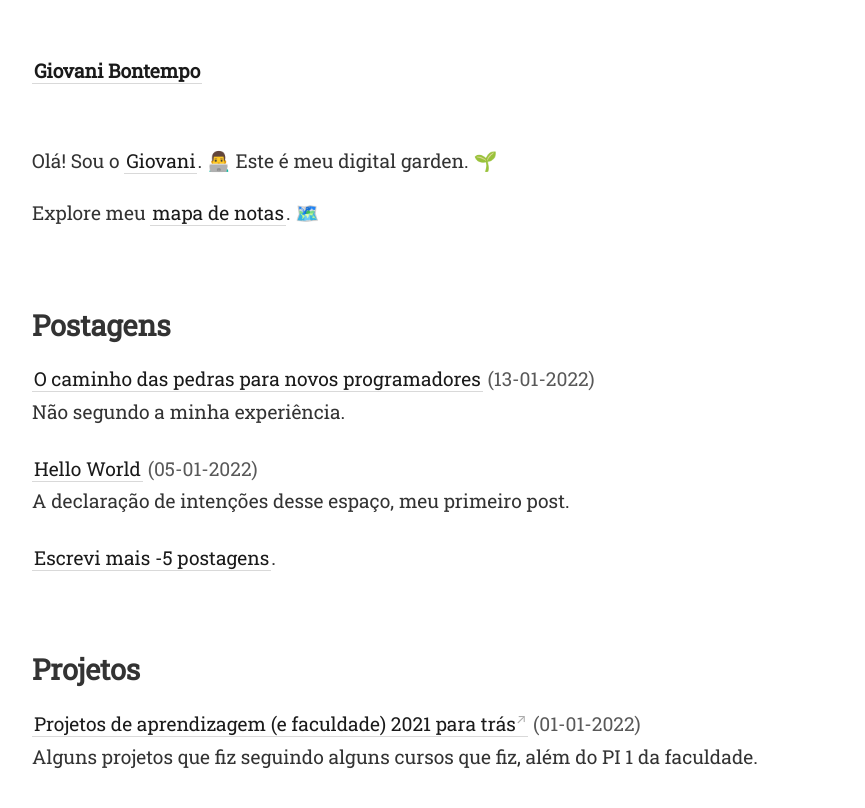
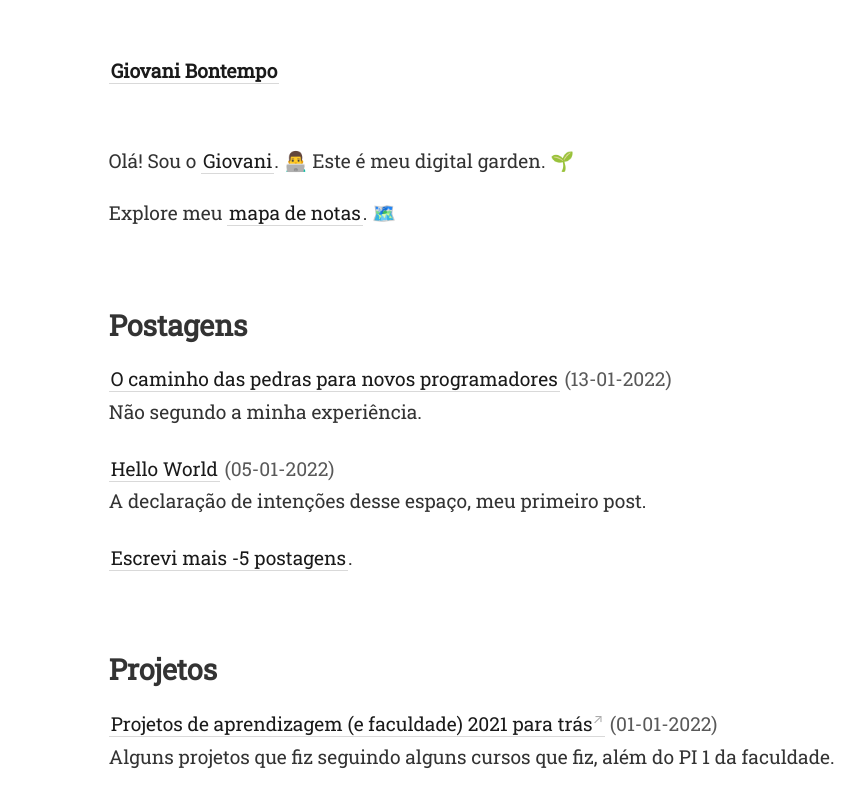
Before and after one commit to gio-bon/MyDigitalGarden, a Jekyll site: the page built from _pages/index.md, in a window 1280 px wide. Shown: the top 808 px of the page, without its empty margins (128-993 px from the left). Built offline with Jekyll 4.4.1, drawn with Linux system fonts in a browser that asks for light colours.

Commit message:
largura ajuste 2

```diff
--- a/_sass/_style.scss
+++ b/_sass/_style.scss
@@ -18,7 +18,7 @@ body {
   overflow-x: hidden;
   color: $color-text;
   font-size: 1rem;
-  max-width: 50em;
+  max-width: 42em;
 
   @media (min-width: 820px) {
     font-size: 1.2rem;
```
